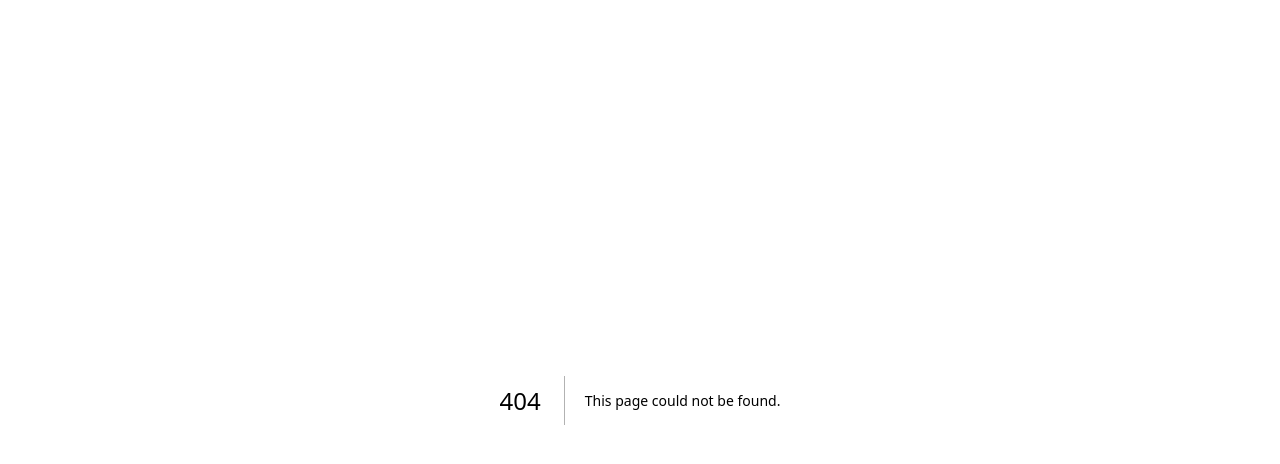
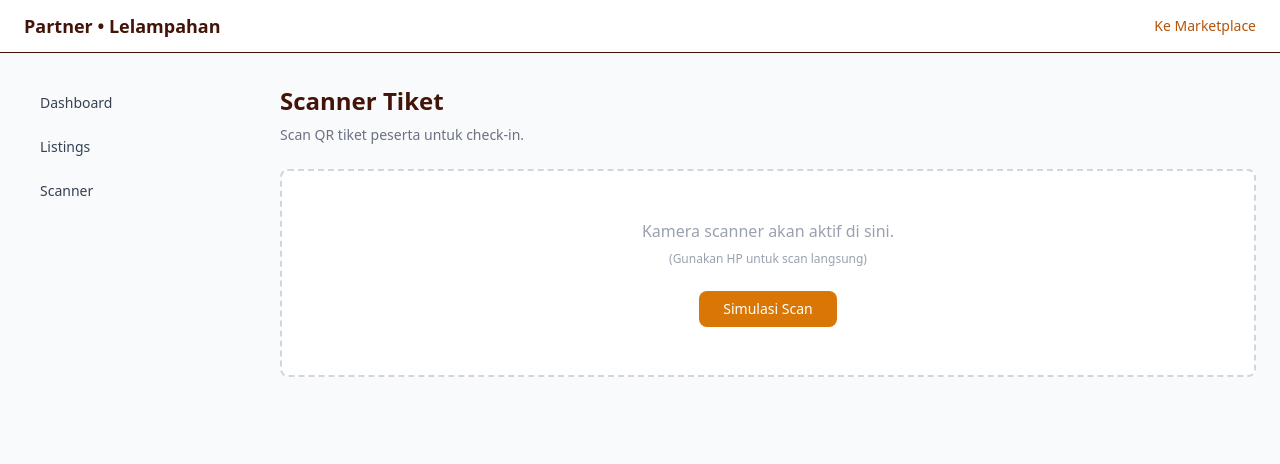
Before and after one commit to edodoyokz/lelampahan-v2, a Next.js app: page /partner/scanner in a window 1280 px wide. Before the commit this address had no page. Shown: the top 464 px of the page. Built offline with nearby package versions, Linux system fonts and the light colour scheme.

Commit message:
feat: add partner portal pages

```diff
--- /dev/null
+++ b/app/partner/layout.tsx
@@ -0,0 +1,44 @@
+import Link from 'next/link';
+import type { ReactNode } from 'react';
+
+export default function PartnerLayout({ children }: { children: ReactNode }) {
+  return (
+    <div className="flex min-h-screen flex-col bg-gray-50">
+      <header className="border-b bg-white px-6 py-3">
+        <div className="mx-auto flex max-w-7xl items-center justify-between">
+          <Link href="/partner" className="text-lg font-bold text-lelampahan-earth">
+            Partner • Lelampahan
+          </Link>
+          <Link href="/" className="text-sm font-medium text-lelampahan-brick">
+            Ke Marketplace
+          </Link>
+        </div>
+      </header>
+      <div className="mx-auto flex w-full max-w-7xl flex-1 gap-8 px-6 py-8">
+        <aside className="w-56 shrink-0">
+          <nav className="flex flex-col gap-2">
+            <Link
+              href="/partner"
+              className="rounded-md px-4 py-2 text-sm font-medium text-gray-700 hover:bg-lelampahan-cream"
+            >
+              Dashboard
+            </Link>
+            <Link
+              href="/partner/listings"
+              className="rounded-md px-4 py-2 text-sm font-medium text-gray-700 hover:bg-lelampahan-cream"
+            >
+              Listings
+            </Link>
+            <Link
+              href="/partner/scanner"
+              className="rounded-md px-4 py-2 text-sm font-medium text-gray-700 hover:bg-lelampahan-cream"
+            >
+              Scanner
+            </Link>
+          </nav>
+        </aside>
+        <main className="flex-1">{children}</main>
+      </div>
+    </div>
+  );
+}
--- /dev/null
+++ b/app/partner/listings/[id]/page.tsx
@@ -0,0 +1,19 @@
+import { notFound } from 'next/navigation';
+
+interface Props {
+  params: Promise<{ id: string }>;
+}
+
+export default async function EditListingPage({ params }: Props) {
+  const { id } = await params;
+  if (!id) notFound();
+
+  return (
+    <div>
+      <h1 className="text-2xl font-bold text-lelampahan-earth">Edit Listing</h1>
+      <p className="mt-4 text-gray-500">
+        Form edit untuk listing {id} akan aktif setelah database terhubung.
+      </p>
+    </div>
+  );
+}
--- /dev/null
+++ b/app/partner/listings/[id]/sessions/page.tsx
@@ -0,0 +1,13 @@
+interface Props {
+  params: Promise<{ id: string }>;
+}
+
+export default async function SessionsPage({ params }: Props) {
+  const { id } = await params;
+  return (
+    <div>
+      <h1 className="text-2xl font-bold text-lelampahan-earth">Sesi &amp; Tiket</h1>
+      <p className="mt-4 text-gray-500">Kelola sesi dan tipe tiket untuk listing {id}.</p>
+    </div>
+  );
+}
--- /dev/null
+++ b/app/partner/listings/new/page.tsx
@@ -0,0 +1,10 @@
+export default function NewListingPage() {
+  return (
+    <div>
+      <h1 className="text-2xl font-bold text-lelampahan-earth">Buat Listing Baru</h1>
+      <p className="mt-4 rounded-lg bg-yellow-50 p-4 text-sm text-yellow-800">
+        Form pembuatan listing akan diimplementasikan setelah database terhubung.
+      </p>
+    </div>
+  );
+}
--- /dev/null
+++ b/app/partner/listings/page.tsx
@@ -0,0 +1,20 @@
+import Link from 'next/link';
+
+export default function ListingManagement() {
+  return (
+    <div>
+      <div className="flex items-center justify-between">
+        <h1 className="text-2xl font-bold text-lelampahan-earth">Listings</h1>
+        <Link
+          href="/partner/listings/new"
+          className="rounded-lg bg-lelampahan-gold px-4 py-2 text-sm font-medium text-white hover:bg-lelampahan-brick"
+        >
+          + Listing Baru
+        </Link>
+      </div>
+      <div className="mt-6 rounded-lg bg-white p-8 text-center text-gray-500 shadow-sm">
+        <p>Belum ada listing. Buat listing pertama Anda.</p>
+      </div>
+    </div>
+  );
+}
--- /dev/null
+++ b/app/partner/page.tsx
@@ -0,0 +1,24 @@
+export default function PartnerDashboard() {
+  return (
+    <div>
+      <h1 className="text-2xl font-bold text-lelampahan-earth">Dashboard Partner</h1>
+      <div className="mt-6 grid grid-cols-1 gap-4 sm:grid-cols-3">
+        <div className="rounded-lg bg-white p-6 shadow-sm">
+          <p className="text-sm font-medium text-gray-500">Listings Aktif</p>
+          <p className="mt-2 text-3xl font-bold text-lelampahan-earth">0</p>
+        </div>
+        <div className="rounded-lg bg-white p-6 shadow-sm">
+          <p className="text-sm font-medium text-gray-500">Pesanan Baru</p>
+          <p className="mt-2 text-3xl font-bold text-lelampahan-earth">0</p>
+        </div>
+        <div className="rounded-lg bg-white p-6 shadow-sm">
+          <p className="text-sm font-medium text-gray-500">Pendapatan (Estimasi)</p>
+          <p className="mt-2 text-3xl font-bold text-lelampahan-earth">Rp0</p>
+        </div>
+      </div>
+      <p className="mt-8 text-sm text-gray-500">
+        Dashboard akan terhubung ke database pada implementasi berikutnya.
+      </p>
+    </div>
+  );
+}
--- /dev/null
+++ b/app/partner/scanner/page.tsx
@@ -0,0 +1,40 @@
+'use client';
+
+import { useState } from 'react';
+
+export default function ScannerPage() {
+  const [result, setResult] = useState<string | null>(null);
+
+  const handleSimulateScan = async () => {
+    setResult('Scanning...');
+    // Placeholder: will call camera API and /api/scanner/validate in a later task
+    setTimeout(() => {
+      setResult('Tiket valid — check-in berhasil ✅');
+    }, 1000);
+  };
+
+  return (
+    <div>
+      <h1 className="text-2xl font-bold text-lelampahan-earth">Scanner Tiket</h1>
+      <p className="mt-2 text-sm text-gray-500">Scan QR tiket peserta untuk check-in.</p>
+
+      <div className="mt-6 rounded-lg border-2 border-dashed border-gray-300 bg-white p-12 text-center">
+        <p className="text-gray-400">Kamera scanner akan aktif di sini.</p>
+        <p className="mt-2 text-xs text-gray-400">(Gunakan HP untuk scan langsung)</p>
+
+        <button
+          onClick={handleSimulateScan}
+          className="mt-6 rounded-lg bg-lelampahan-gold px-6 py-2 text-sm font-medium text-white hover:bg-lelampahan-brick"
+        >
+          Simulasi Scan
+        </button>
+      </div>
+
+      {result && (
+        <div className="mt-4 rounded-lg bg-green-50 p-4 text-sm text-green-800">
+          {result}
+        </div>
+      )}
+    </div>
+  );
+}
```
